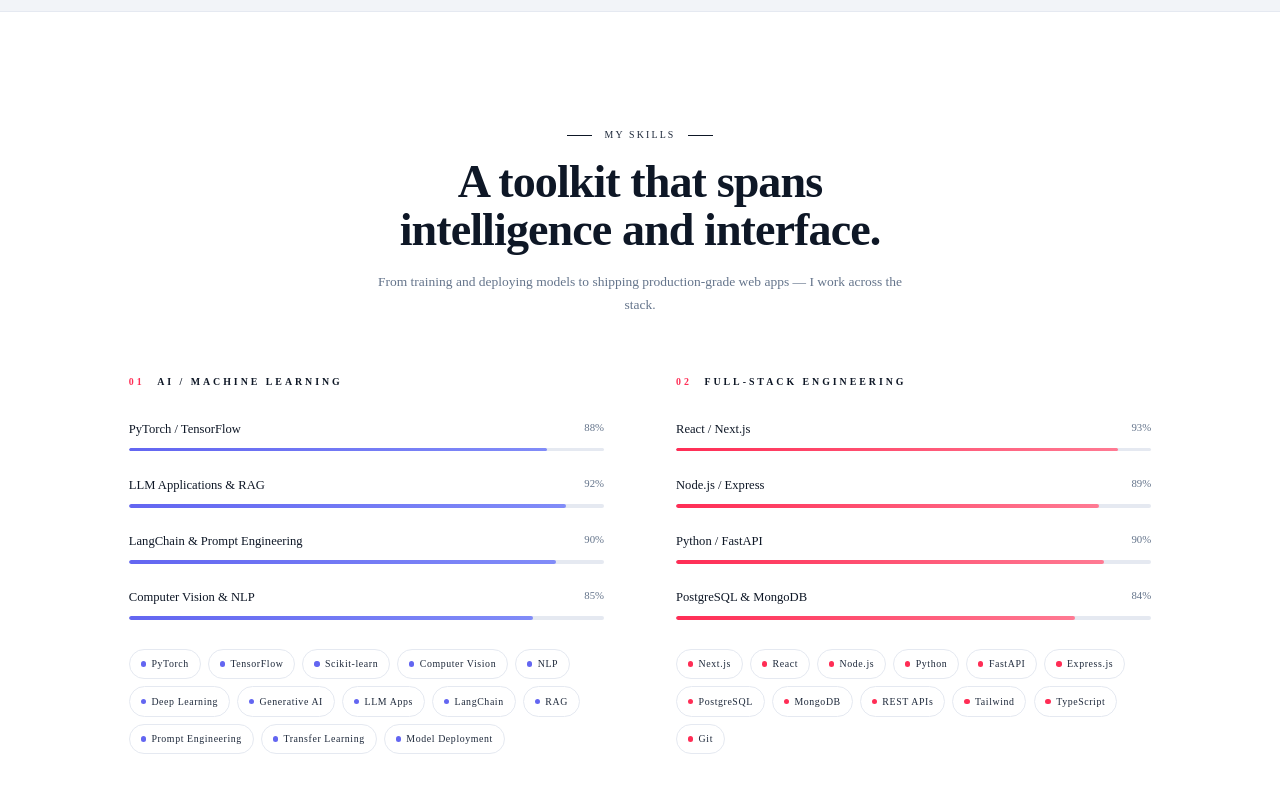
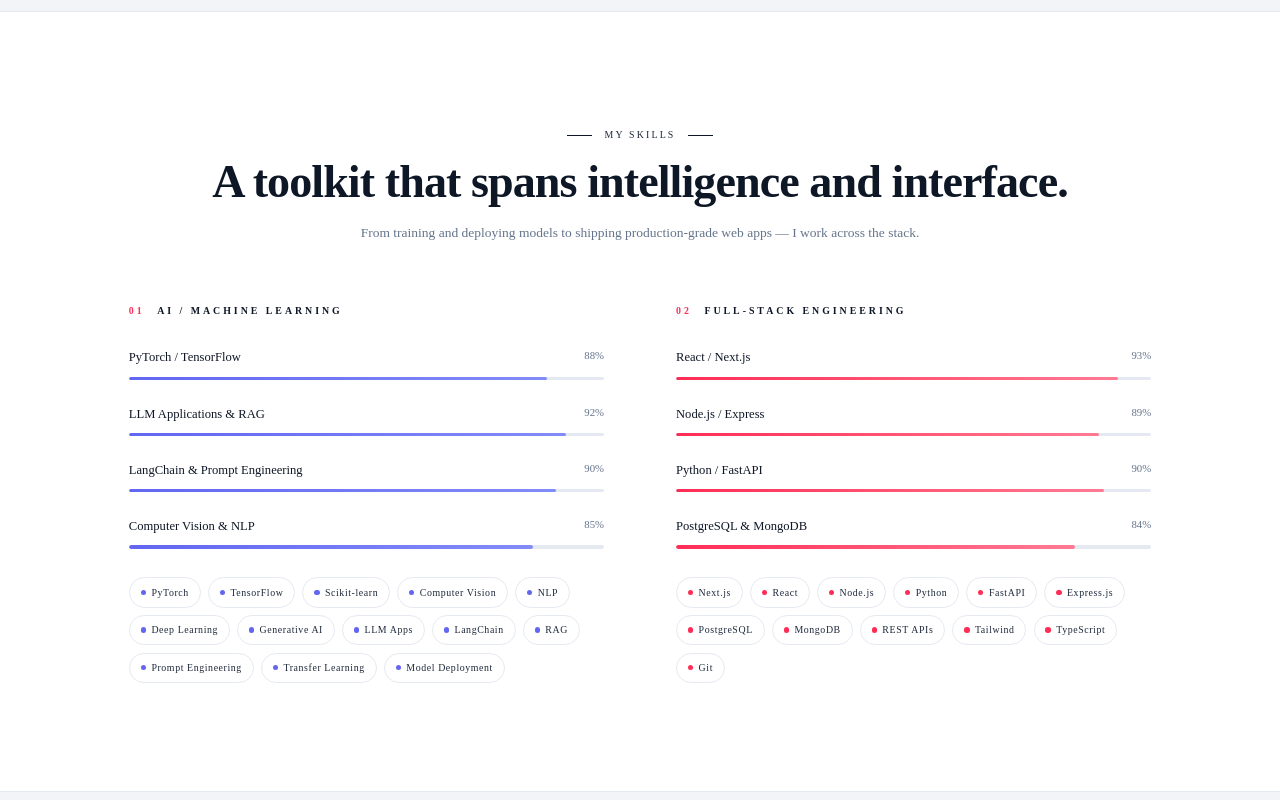
Before and after one commit to Kuber-Pathak/Portfolio_Website, a Next.js app: page / in a window 1280 px wide. Shown: the part 1580-2380 px from the top of the page. Built offline with nearby package versions, Linux system fonts and the light colour scheme.

Commit message:
fix: adjust max-width of .section-head for improved layout consistency

```diff
--- a/app/globals.css
+++ b/app/globals.css
@@ -137,7 +137,7 @@ button { font-family: inherit; cursor: pointer; border: 0; background: none; }
 }
 
 .section { padding: 120px 0; position: relative; }
-.section-head { text-align: center; max-width: 600px; margin: 0 auto 64px; }
+.section-head { text-align: center; max-width: 100%; margin: 0 auto 64px; }
 .section-head h2 {
   font-family: var(--f-display);
   font-size: clamp(36px, 4vw, 52px);
```
